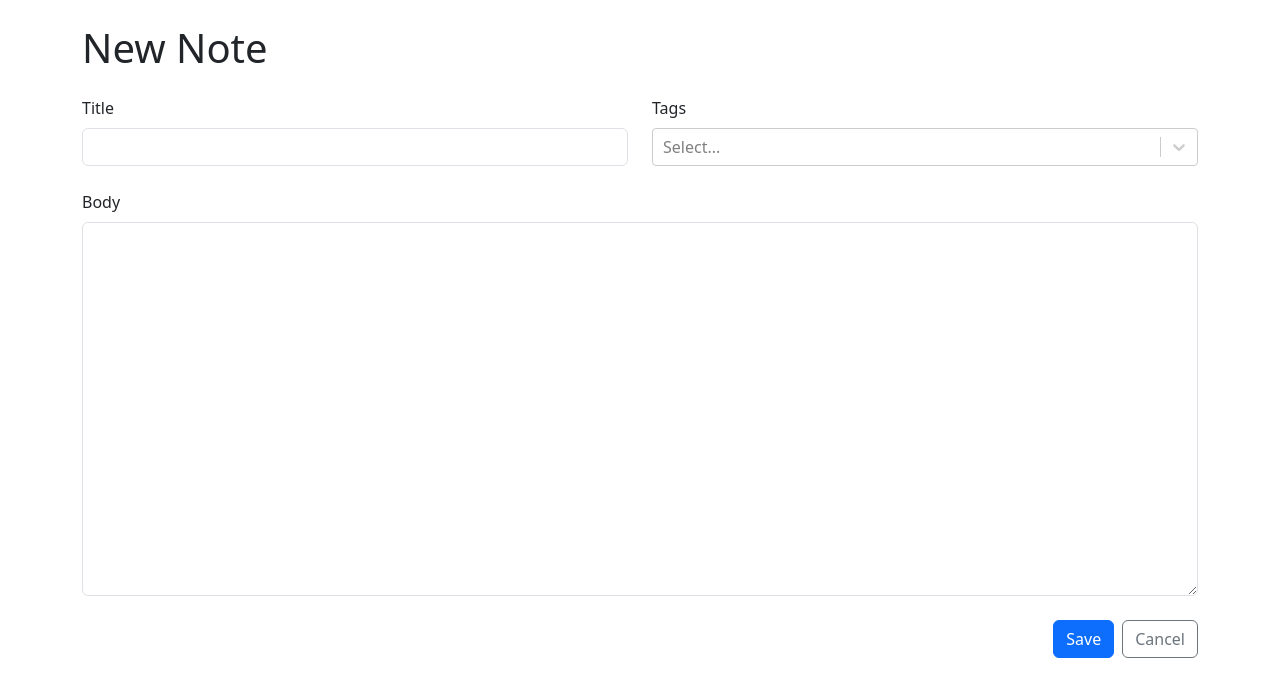
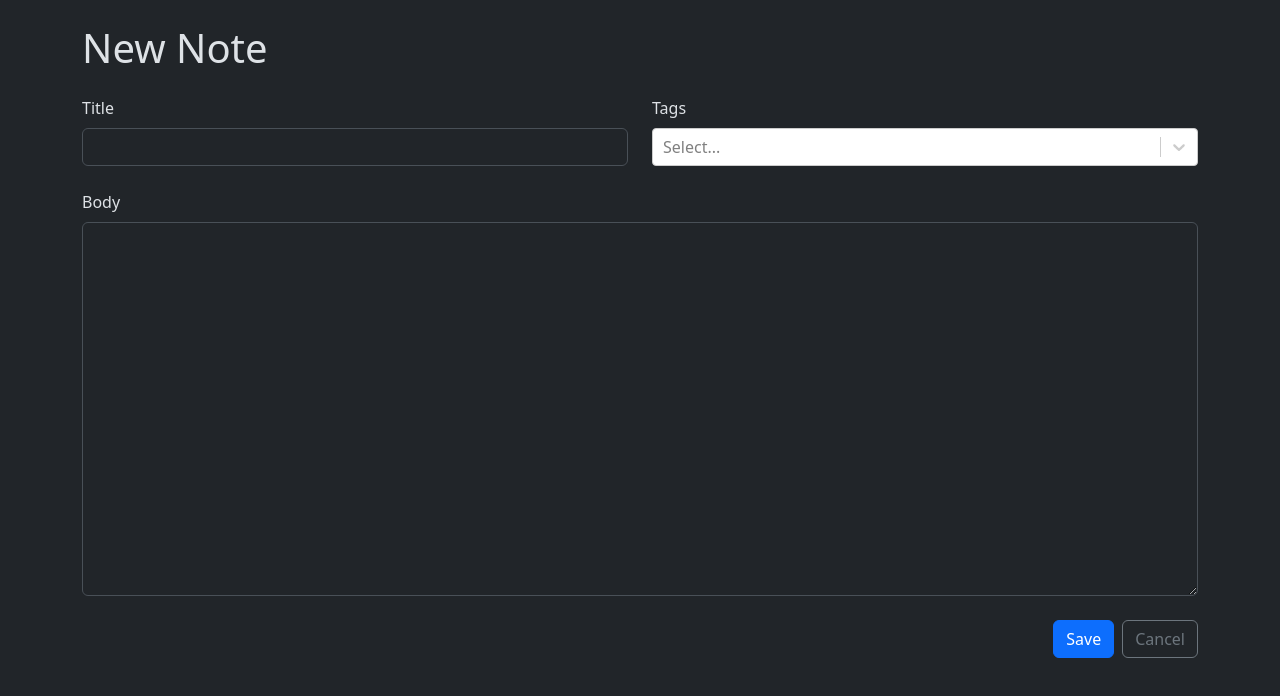
Before and after one commit to LyndeCS/notes, a React (Vite) app: page /new in a window 1280 px wide. Shown: the top 696 px of the page. Built offline with nearby package versions, Linux system fonts and the light colour scheme.

Commit message:
Bootstrap Color Mode
Added 'data-bs-theme' attribute to <html> tag

```diff
--- a/index.html
+++ b/index.html
@@ -1,5 +1,5 @@
 <!doctype html>
-<html lang="en">
+<html lang="en" data-bs-theme="dark">
 
 <head>
   <meta charset="UTF-8" />
--- a/src/NoteList.tsx
+++ b/src/NoteList.tsx
@@ -70,7 +70,9 @@ export function NoteList({
               onClick={() => {
                 console.log("Dark Mode button pressed.");
               }}
-            />
+            >
+              Dark Mode
+            </Button>
             <Link to="/new">
               <Button variant="primary">Create</Button>
             </Link>
@@ -103,7 +105,11 @@ export function NoteList({
                   return { label: tag.label, value: tag.id };
                 })}
                 options={availableTags.map((tag) => {
-                  return { label: tag.label, value: tag.id };
+                  return {
+                    label: tag.label,
+                    value: tag.id,
+                    "data-bs-theme": "dark",
+                  };
                 })}
                 onChange={(tags) => {
                   if (tags) {
--- /dev/null
+++ b/src/ThemeContext.tsx
@@ -0,0 +1,12 @@
+import { createContext, useState } from "react";
+
+export const ThemeContext = createContext(null);
+
+export default function ThemeContextProvider({ children }) {
+  const [theme, setTheme] = useState("light");
+  return (
+    <ThemeContext.Provider value={{ theme, setTheme }}>
+      {children}
+    </ThemeContext.Provider>
+  );
+}
--- a/src/main.tsx
+++ b/src/main.tsx
@@ -2,11 +2,14 @@ import React from "react";
 import ReactDOM from "react-dom/client";
 import { BrowserRouter } from "react-router-dom";
 import App from "./App.tsx";
+import ThemeContextProvider from "./ThemeContext.tsx";
 
 ReactDOM.createRoot(document.getElementById("root")!).render(
-	<React.StrictMode>
-		<BrowserRouter>
-			<App />
-		</BrowserRouter>
-	</React.StrictMode>
+  <React.StrictMode>
+    <BrowserRouter>
+      <ThemeContextProvider>
+        <App />
+      </ThemeContextProvider>
+    </BrowserRouter>
+  </React.StrictMode>
 );
```
